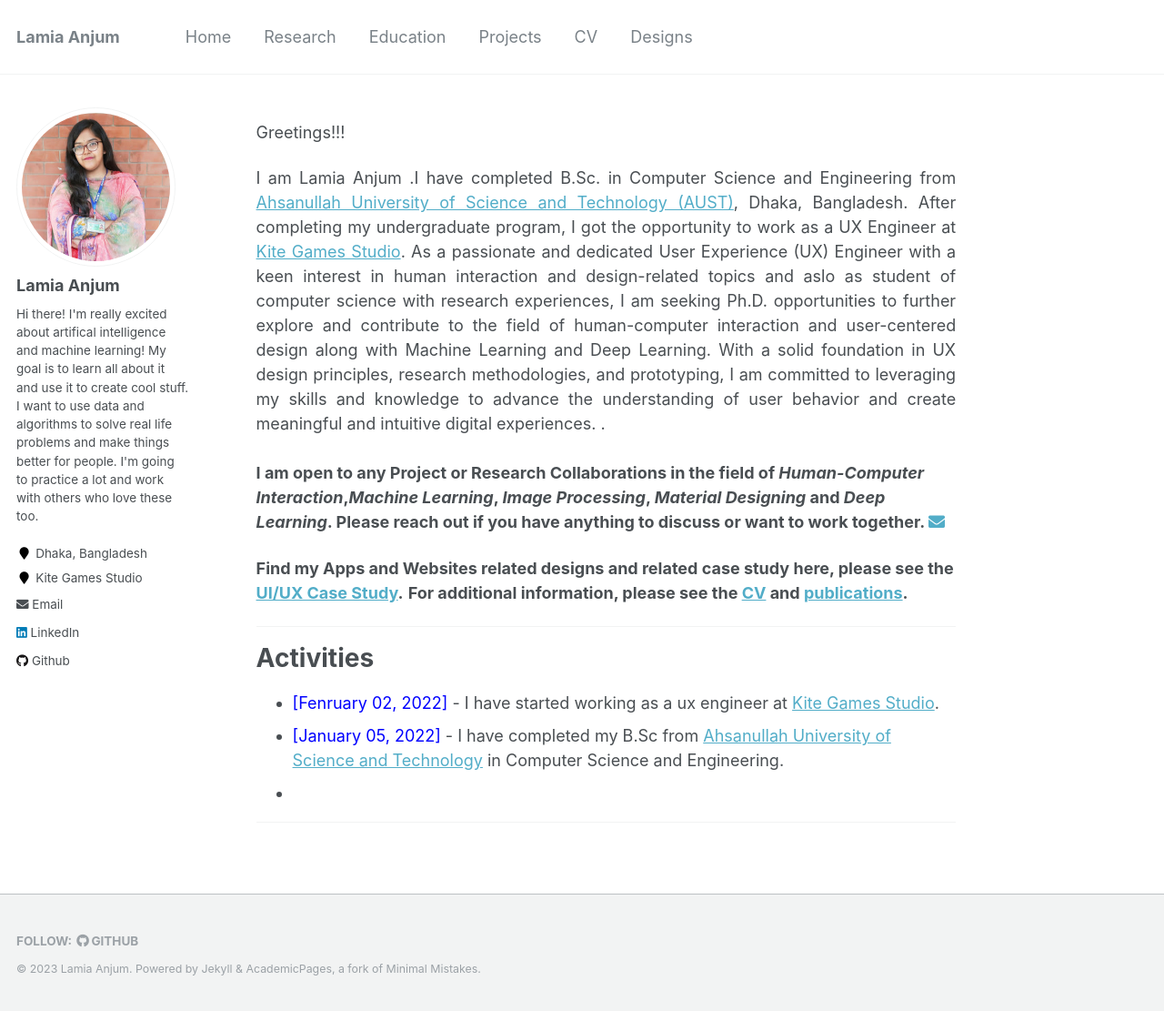
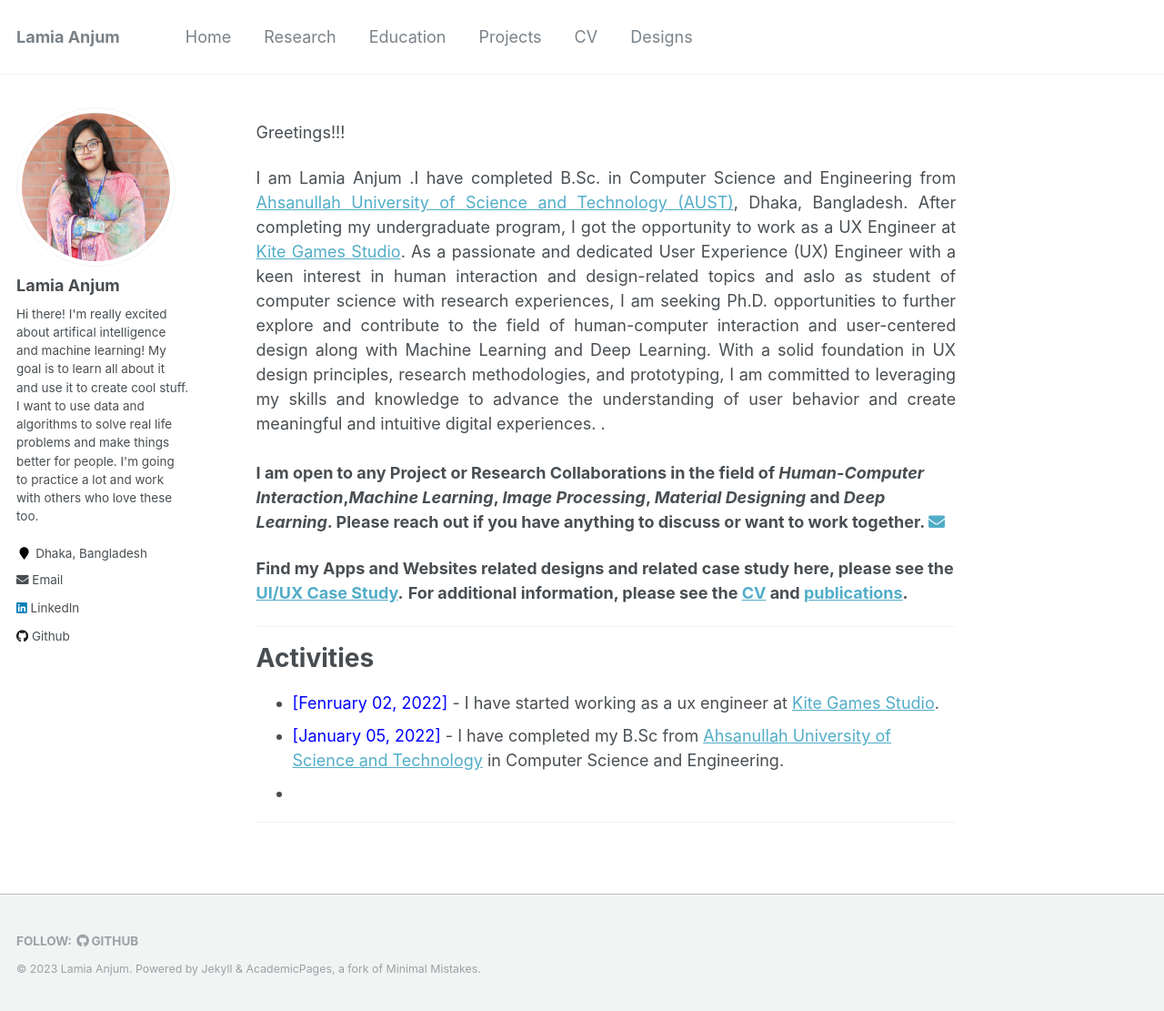
Before and after one commit to lamianjum/lamianjum.github.io, a Jekyll site: the page built from _pages/about.md, in a window 1280 px wide and 1111 px high. Shown: the whole window at 91% size. Built offline with Jekyll 4.4.1, drawn with Linux system fonts in a browser that asks for light colours; a script that is not in the unit is left out.

Commit message:
Update _config.yml

```diff
--- a/_config.yml
+++ b/_config.yml
@@ -84,11 +84,11 @@ author:
   avatar           : "final_picture_lamia.jpg"
   bio              : " Hi there! I'm really excited about artifical intelligence and machine learning! My goal is to learn all about it and use it to create cool stuff. I want to use data and algorithms to solve real life problems and make things better for people. I'm going to practice a lot and work with others who love these too."
   location         : "Dhaka, Bangladesh"
-  employer         :  Kite Games Studio
+  employer         :
   pubmed           : #"https://www.ncbi.nlm.nih.gov/pubmed/?term=john+snow"
   googlescholar    :
   DBLP             :
-  email            :  ahmedsabbiraust@gmail.com
+  email            :  lamianjum123@gmail.com
   researchgate     :
   uri              :
   bitbucket        :
@@ -97,20 +97,20 @@ author:
   flickr           :
   facebook         :
   foursquare       :
-  github           : "sabbirahmedAUST"
+  github           : "lamianjum"
   google_plus      :
   keybase          :
   instagram        :
   impactstory      : #"https://profiles.impactstory.org/u/xxxx-xxxx-xxxx-xxxx"
   lastfm           :
-  linkedin         : "https://www.linkedin.com/in/sabbir-ahmed-80257b1b8/"
+  linkedin         : "https://www.linkedin.com/in/lamia-anjum-b5b678218/"
   orcid            :
   pinterest        :
   soundcloud       :
   stackoverflow    : # http://stackoverflow.com/users/123456/username
   steam            :
   tumblr           :
-  twitter          : #"mtnayeem"
+  twitter          :
   vine             :
   weibo            :
   xing             :
```
